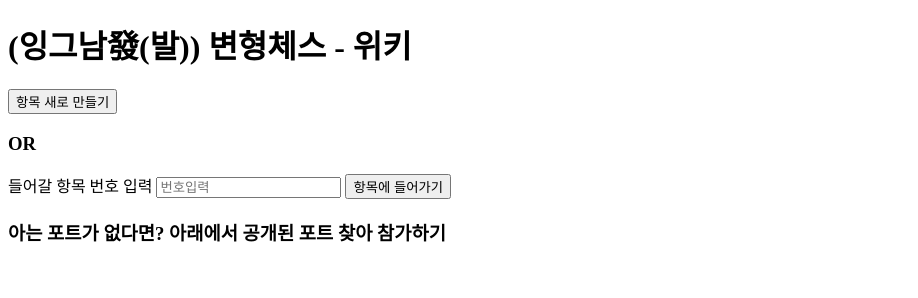
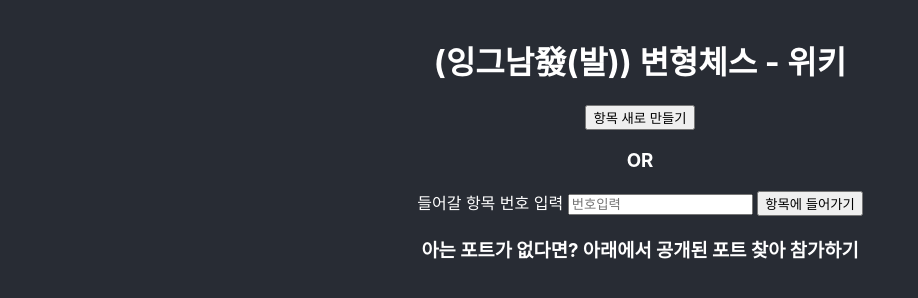
Before and after one commit to dkfzk/dkfzk.github.io, a website: page index.html in a window 1280 px wide. Shown: the whole page, without its empty margins (0-918 px from the left). Drawn offline with Linux system fonts and the light colour scheme; no server answers.

Commit message:
Add files via upload

```diff
--- a/css.css
+++ b/css.css
@@ -0,0 +1,12 @@
+body {
+  margin: 0;
+  font-family: -apple-system, BlinkMacSystemFont, 'Segoe UI', 'Roboto', 'Oxygen',
+    'Ubuntu', 'Cantarell', 'Fira Sans', 'Droid Sans', 'Helvetica Neue',
+    sans-serif;
+  -webkit-font-smoothing: antialiased;
+  -moz-osx-font-smoothing: grayscale;
+  background-color: #282c34;
+  color: white;
+  text-align: center;
+  padding: 1em;
+}
--- a/index.html
+++ b/index.html
@@ -4,6 +4,7 @@
 <head>
   <meta charset="UTF-8">
   <title>변체위</title>
+  <link rel="stylesheet" href="css.css">
 </head>
 
 <body>
```
